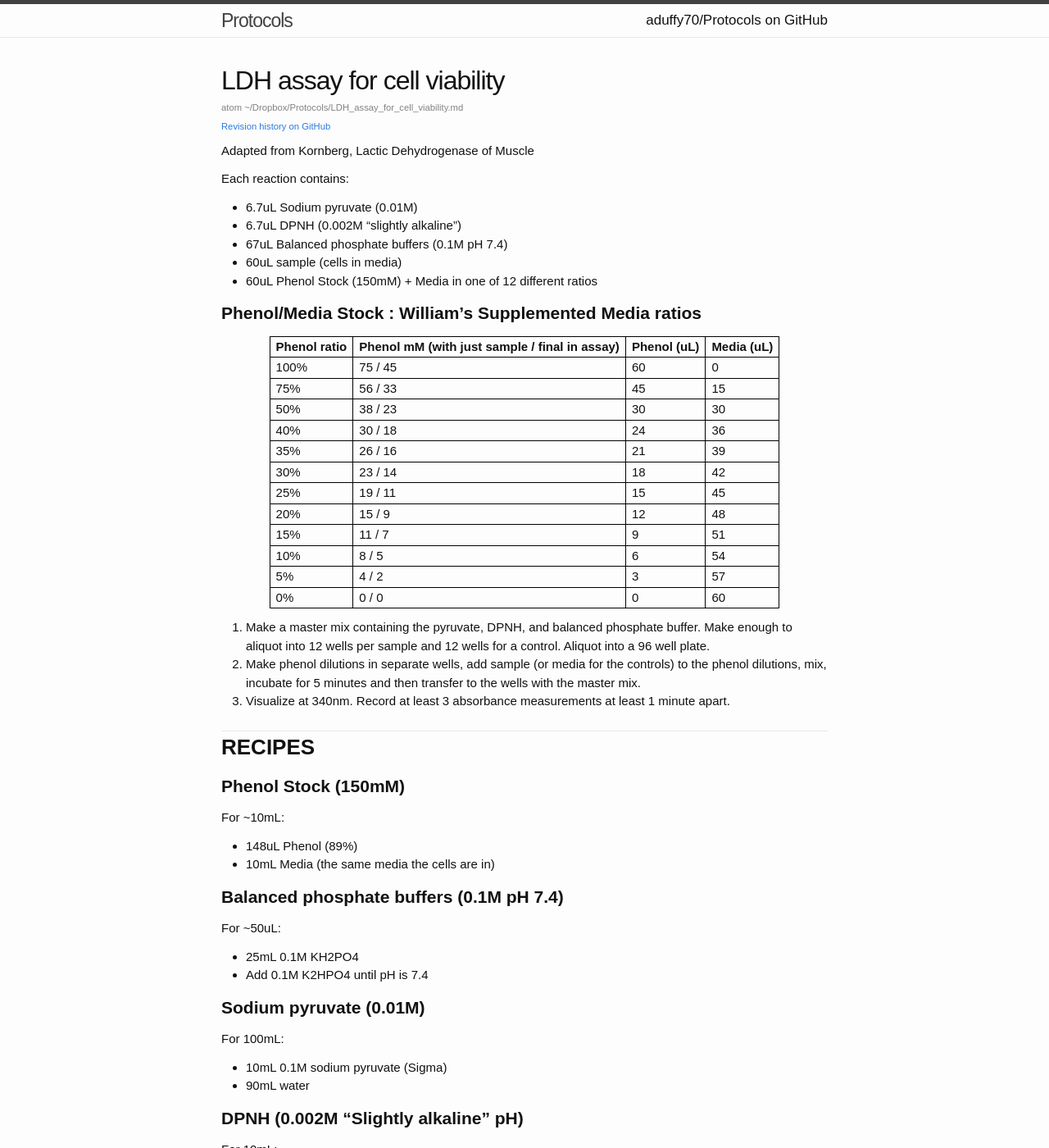
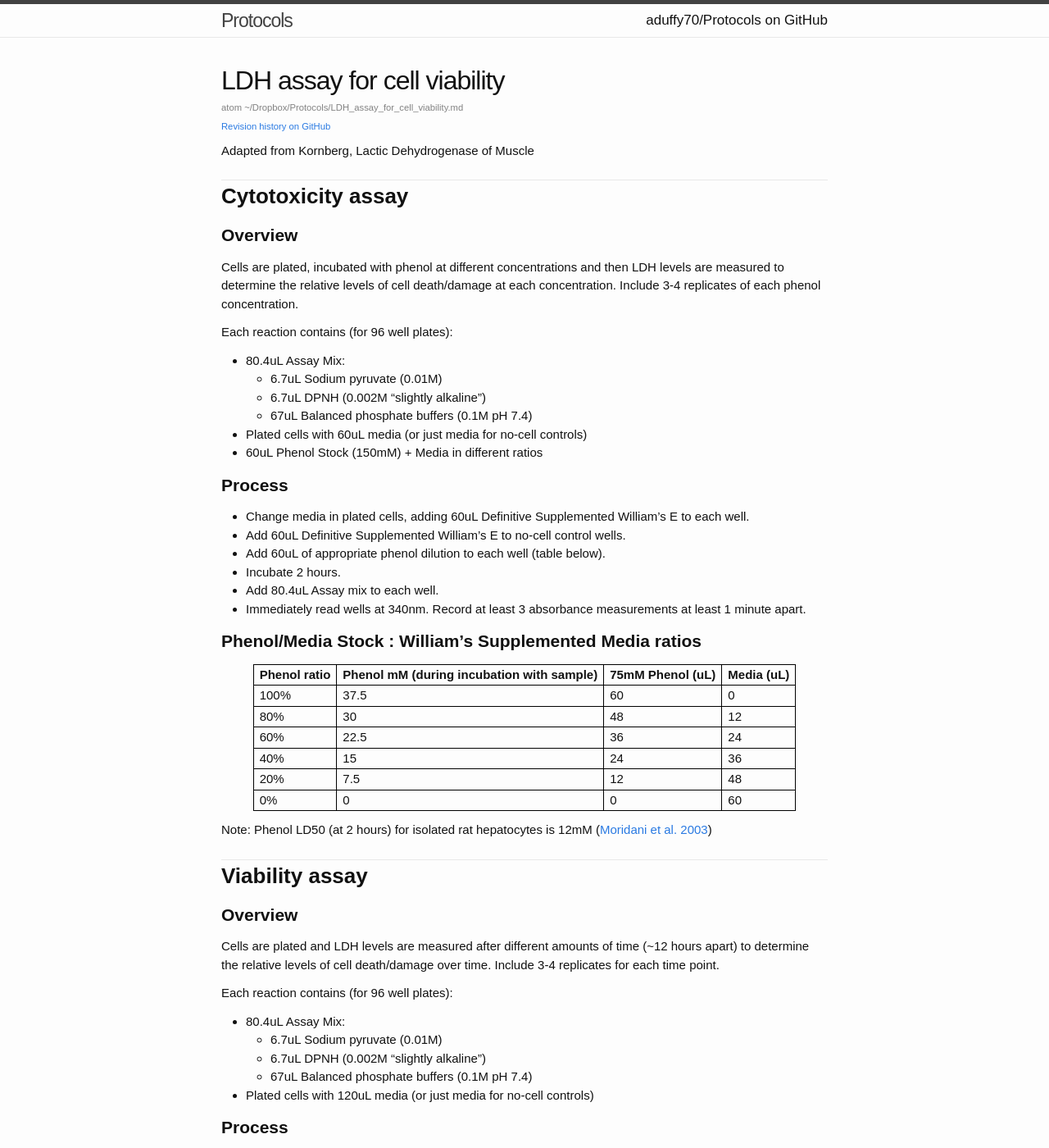
Before and after one commit to aduffy70/Protocols, a Jekyll site: the page built from LDH_assay_for_cell_viability.md, in a window 1280 px wide and 1400 px high. Shown: the whole window at 82% size. Built offline with Jekyll 4.4.1, drawn with Linux system fonts in a browser that asks for light colours; some web fonts are replaced; some of the changed text lies outside the part shown.

Commit message:
We are using fewer phenol levels now. Add sections for cytotoxicity and viability assays

```diff
--- a/LDH_assay_for_cell_viability.md
+++ b/LDH_assay_for_cell_viability.md
@@ -5,34 +5,62 @@ categories: protocol
 ---
 Adapted from Kornberg, Lactic Dehydrogenase of Muscle
 
-Each reaction contains:
-  * 6.7uL Sodium pyruvate (0.01M)
-  * 6.7uL DPNH (0.002M “slightly alkaline”)
-  * 67uL Balanced phosphate buffers (0.1M pH 7.4)
-  * 60uL sample (cells in media)
-  * 60uL Phenol Stock (150mM) + Media in one of 12 different ratios
+# Cytotoxicity assay
+
+## Overview
+
+Cells are plated, incubated with phenol at different concentrations and then LDH levels are measured to determine the relative levels of cell death/damage at each concentration. Include 3-4 replicates of each phenol concentration.
+
+Each reaction contains (for 96 well plates):
+  * 80.4uL Assay Mix:
+    - 6.7uL Sodium pyruvate (0.01M)
+    - 6.7uL DPNH (0.002M “slightly alkaline”)
+    - 67uL Balanced phosphate buffers (0.1M pH 7.4)
+  * Plated cells with 60uL media (or just media for no-cell controls)
+  * 60uL Phenol Stock (150mM) + Media in different ratios
+
+## Process
+
+  * Change media in plated cells, adding 60uL Definitive Supplemented William's E to each well.
+  * Add 60uL Definitive Supplemented William's E to no-cell control wells.
+  * Add 60uL of appropriate phenol dilution to each well (table below).
+  * Incubate 2 hours.
+  * Add 80.4uL Assay mix to each well.
+  * Immediately read wells at 340nm. Record at least 3 absorbance measurements at least 1 minute apart.
 
 ## Phenol/Media Stock : William's Supplemented Media ratios
 
-| Phenol ratio | Phenol mM (with just sample / final in assay) | Phenol (uL) | Media (uL) |
-| ------------ | --------------------------------------------- | ----------- | ---------- |
-| 100% | 75 / 45 | 60 | 0  |
-| 75%  | 56 / 33 | 45 | 15 |
-| 50%  | 38 / 23 | 30 | 30 |
-| 40%  | 30 / 18 | 24 | 36 |
-| 35%  | 26 / 16 | 21 | 39 |
-| 30%  | 23 / 14 | 18 | 42 |
-| 25%  | 19 / 11 | 15 | 45 |
-| 20%  | 15 / 9  | 12 | 48 |
-| 15%  | 11 / 7  | 9  | 51 |
-| 10%  | 8 / 5   | 6  | 54 |
-| 5%   | 4 / 2   | 3  | 57 |
-| 0%   | 0 / 0   | 0  | 60 |
+| Phenol ratio | Phenol mM (during incubation with sample) | 75mM Phenol (uL) | Media (uL) |
+| ------------ | ----------------------------------------- | ----------- | ---------- |
+| 100% | 37.5 | 60 | 0  |
+| 80%  | 30 | 48 | 12 |
+| 60%  | 22.5 | 36 | 24 |
+| 40%  | 15 | 24 | 36 |
+| 20%  | 7.5 | 12 | 48 |
+| 0%   | 0 | 0  | 60 |
 
-1. Make a master mix containing the pyruvate, DPNH, and balanced phosphate buffer. Make enough to aliquot into 12 wells per sample and 12 wells for a control. Aliquot into a 96 well plate.
-1. Make phenol dilutions in separate wells, add sample (or media for the controls) to the phenol dilutions, mix, incubate for 5 minutes and then transfer to the wells with the master mix.
-1. Visualize at 340nm. Record at least 3 absorbance measurements at least 1 minute apart.
+Note: Phenol LD50 (at 2 hours) for isolated rat hepatocytes is 12mM ([Moridani et al. 2003][1])
 
+# Viability assay
+
+## Overview
+
+Cells are plated and LDH levels are measured after different amounts of time (~12 hours apart) to determine the relative levels of cell death/damage over time. Include 3-4 replicates for each time point.
+
+Each reaction contains (for 96 well plates):
+  * 80.4uL Assay Mix:
+    - 6.7uL Sodium pyruvate (0.01M)
+    - 6.7uL DPNH (0.002M “slightly alkaline”)
+    - 67uL Balanced phosphate buffers (0.1M pH 7.4)
+  * Plated cells with 120uL media (or just media for no-cell controls)
+
+## Process
+
+  * Change media in plated cells, adding 120uL Definitive Supplemented William's E to each well.
+  * Add 120uL Definitive Supplemented William's E to no-cell control wells.
+  * At each timepoint:
+    - Add 80.4uL Assay mix to each well for that timepoint.
+    - Immediately read wells at 340nm. Record at least 3 absorbance measurements at least 1 minute apart.
 
 # RECIPES
 
```
Also changed, not shown: other parts of LDH_assay_for_cell_viability.md (+2 -0 lines).
